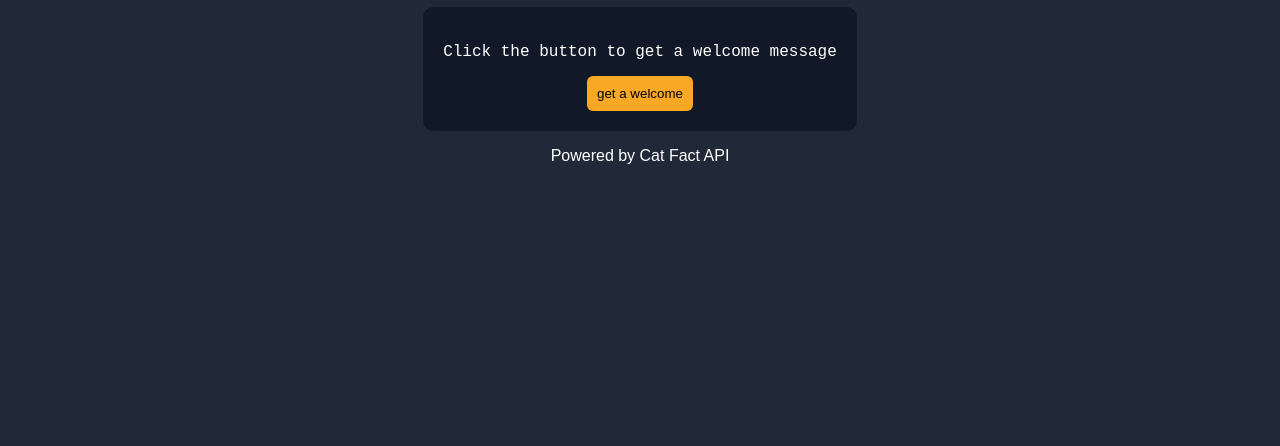
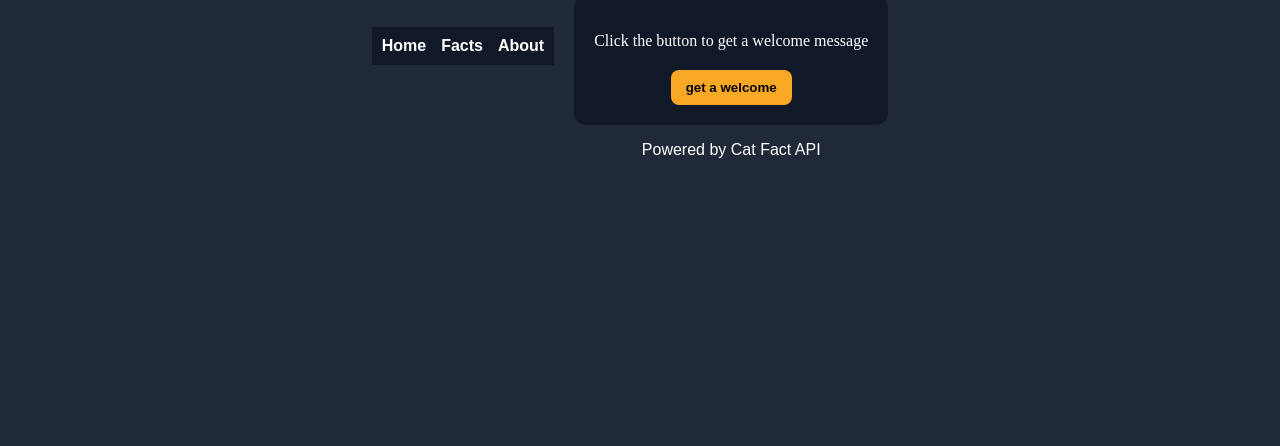
Before and after one commit to najibmahmud-netizen/cat-fact2, a website: page index.html in a window 1280 px wide. Shown: the part 354-800 px from the top of the page. Drawn offline with Linux system fonts and the light colour scheme.

Commit message:
style commit

```diff
--- a/style.css
+++ b/style.css
@@ -1,64 +1,61 @@
 body {
   margin: 0;
-  font-family: "Poppins", sans-serif;
+  font-family: "Poppins", Arial;
   background: #1F2937;
   color: white;
+  display: flex;
+  justify-content: center;
+  align-items: center;
+  height: 100vh;
 }
 
-/* NAV */
+.container {
+  text-align: center;
+  padding: 20px;
+}
+
+.card {
+  background: #111827;
+  padding: 20px;
+  border-radius: 12px;
+  max-width: 400px;
+}
+
+#fact {
+  font-family: "Roboto Mono";
+  margin-bottom: 20px;
+}
+
+button {
+  background: #F9A826;
+  border: none;
+  padding: 10px 15px;
+  cursor: pointer;
+  font-weight: bold;
+  border-radius: 8px;
+}
+
+/* Responsive */
+@media (max-width: 600px) {
+  .card {
+    width: 90%;
+  }
+}
+
 .navbar {
   background: #111827;
-  padding: 15px;
+  padding: 10px;
   display: flex;
   justify-content: center;
-  gap: 20px;
+  gap: 15px;
 }
 
 .navbar a {
   color: white;
   text-decoration: none;
+  font-weight: bold;
 }
 
-/* LAYOUT */
-.container {
-  display: flex;
-  flex-direction: column;
-  align-items: center;
-  justify-content: center;
-  height: 90vh;
-  text-align: center;
+.navbar a:hover {
+  text-decoration: underline;
 }
-
-/* CARD */
-.card {
-  background: #111827;
-  padding: 20px;
-  border-radius: 10px;
-  max-width: 400px;
-}
-
-/* TEXT */
-h1 {
-  font-family: "Playfair Display", serif;
-}
-
-#fact {
-  font-family: "Roboto Mono", monospace;
-  margin-bottom: 15px;
-}
-
-/* BUTTON */
-button {
-  background: #F9A826;
-  border: none;
-  padding: 10px;
-  border-radius: 6px;
-  cursor: pointer;
-}
-
-/* RESPONSIVE */
-@media (max-width: 600px) {
-  .card {
-    width: 90%;
-  }
-}
```
